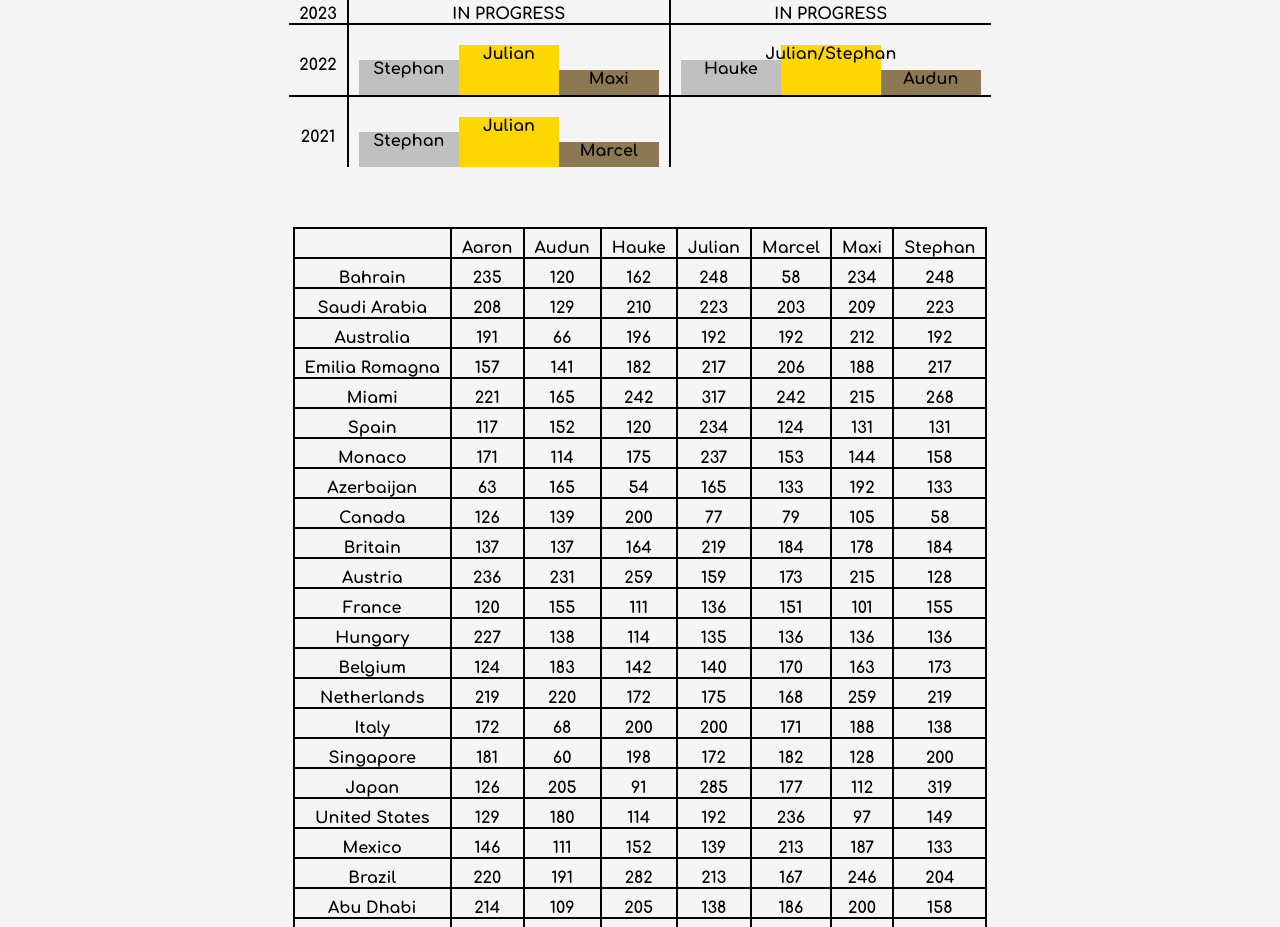
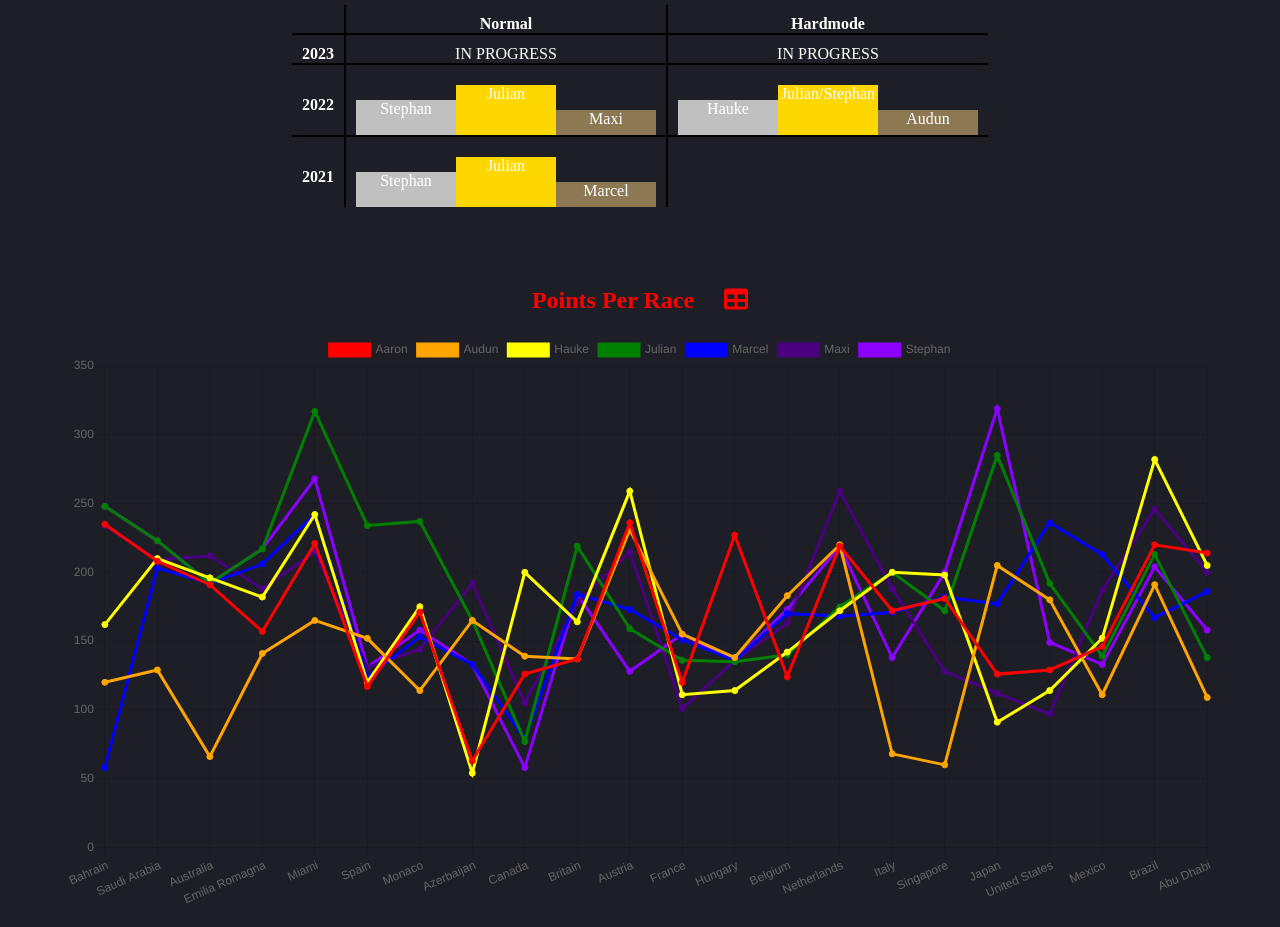
Before and after one commit to sbthepotato/F1-Fantasy-Graphs, a plain HTML site: page index.html in a window 1280 px wide. Shown: the part 72-999 px from the top of the page. Drawn offline with nearby package versions, Linux system fonts and the light colour scheme.

Commit message:
new style

```diff
--- a/index.html
+++ b/index.html
@@ -8,6 +8,7 @@
 
   <meta name="robots" content="noindex">
 
+  <link rel="stylesheet" href="https://cdnjs.cloudflare.com/ajax/libs/font-awesome/6.4.0/css/all.min.css" integrity="sha512-iecdLmaskl7CVkqkXNQ/ZH/XLlvWZOJyj7Yy7tcenmpD1ypASozpmT/E0iPtmFIB46ZmdtAc9eNBvH0H/ZpiBw==" crossorigin="anonymous" referrerpolicy="no-referrer" />
   <link rel="stylesheet" href="style.css">
 
   <script src="https://cdnjs.cloudflare.com/ajax/libs/jquery/3.7.0/jquery.js" integrity="sha512-8Z5++K1rB3U+USaLKG6oO8uWWBhdYsM3hmdirnOEWp8h2B1aOikj5zBzlXs8QOrvY9OxEnD2QDkbSKKpfqcIWw==" crossorigin="anonymous" referrerpolicy="no-referrer"></script>
@@ -79,18 +80,18 @@
 
   <section id="results">
 
-    <table id="overview-table"></table>
+    <h1>points per race &nbsp; &nbsp; <i id="switch-points-per-race" onclick="switchDisplay('points-per-race', 'table')" class="fa-solid fa-table"></i></h1>
+    <table id="points-per-race-table"></table>
 
-    <canvas id="pointsPerRace" style="width:100%;max-width:75vw"></canvas>
+    <canvas id="points-per-race-graph"></canvas>
 
-    <table id="totals-table"></table>
+    <h1>points over the season &nbsp; &nbsp; <i id="switch-total-points" onclick="switchDisplay('total-points', 'table')" class="fa-solid fa-table"></i></h1>
+    <table id="total-points-table"></table>
 
-    <canvas id="totalPoints" style="width:100%;max-width:75vw"></canvas>
+    <canvas id="total-points-graph"></canvas>
 
   </section>
 
 </body>
 
-<script>showYear(2022, 'normal')</script>
-
 </html>
--- a/script.js
+++ b/script.js
@@ -1,3 +1,7 @@
+$(document).ready(function() {
+  showYear(2022, 'normal');
+});
+
 
 /**
 * the color rotation for graphs
@@ -18,7 +22,7 @@ const colors = [
   '#FFD700',  // Gold
   '#00FF00',  // Lime
   '#00FFFF',  // Cyan
-  '#000080'   // Navy
+  '#FFFFFF'   // White
 ];
 
 
@@ -86,7 +90,6 @@ function transposeData(data) {
 */
 function getMedian(array) {
   const sortedArray = array.sort((a, b) => a - b);
-
   const middleIndex = Math.floor(sortedArray.length / 2);
 
   if (sortedArray.length % 2 === 1) {
@@ -163,6 +166,30 @@ function createHTMLTable(data, tableName) {
       htmlCell.innerHTML = cell;
     });
   });
+
+  table.rows[0].cells[0].innerHTML = '<i class="fa-solid fa-arrows-rotate"></i>';
+}
+
+
+/**
+ * Changes the display between showing a table and showing a graph
+ */
+function switchDisplay(section, newSet) {
+  switchButton = document.getElementById('switch-' + section);
+  table = document.getElementById(section+'-table');
+  canvas = document.getElementById(section+'-graph');
+
+  if (newSet === 'table'){
+    switchButton.className = 'fa-solid fa-chart-line';
+    switchButton.onclick = function(){switchDisplay(section, 'graph')};
+    table.style.display = 'block';
+    canvas.style.display = 'none';
+  } else {
+    switchButton.className = 'fa-solid fa-table';
+    switchButton.onclick = function(){switchDisplay(section, 'table')};
+    table.style.display = 'none';
+    canvas.style.display = 'block';
+  }
 }
 
 
@@ -217,18 +244,18 @@ function showYear(year, mode) {
     .then(data => {
       parseFloats(data);
 
-      plotData(data, 'pointsPerRace');
+      plotData(data, 'points-per-race-graph');
 
       dataTotals = totalPoints(data);
       dataTotals = transposeData(dataTotals);
-      createHTMLTable(dataTotals, 'totals-table');
+      createHTMLTable(dataTotals, 'total-points-table');
 
       dataTotals = transposeData(dataTotals);
-      plotData(dataTotals, 'totalPoints');
+      plotData(dataTotals, 'total-points-graph');
 
       data = aggregateStats(data);
       data = transposeData(data);
-      createHTMLTable(data, 'overview-table');
+      createHTMLTable(data, 'points-per-race-table');
 
     });
 }
--- a/style.css
+++ b/style.css
@@ -1,20 +1,22 @@
-@import url('https://fonts.googleapis.com/css2?family=Comfortaa:wght@700&display=swap');
-
 
 :root {
   --black: #15151e;
-  --red: 225, 6, 0;
-  --white: #f5f5f5;
+  --grey: #1e1e27;
+  --light-grey: #2b2b33;
+  --grey-text: #949498;
+  --red: #e10600;
+  --off-white: #f8f5f2;
 }
 
 html {
-  font-family: 'Comfortaa', cursive, serif;
+  /* font-family: 'Comfortaa', cursive, serif; */
   text-rendering: optimizeLegibility;
   width: 100%;
   font-smooth: always;
   scroll-behavior: smooth;
   text-align: center;
-  background: var(--white);
+  background: var(--black);
+  color: white;
 }
 
 body,
@@ -23,17 +25,17 @@ header,
 .content-wrapper,
 section,
 canvas,
+table,
 footer {
+  margin: 0;
   display: flex;
+  background: var(--grey);
 }
 
-body,
 h1,
-h2,
-h3,
-h4,
-p {
-  margin: 0;
+h2{
+  text-transform: capitalize;
+  color: red;
 }
 
 a {
@@ -60,11 +62,12 @@ section {
   flex-direction: column;
   align-items: center;
   justify-content: center;
+  width: 90%;
 }
 
-/* ----------- */
-/* overview   */
 /* --------- */
+/* overview */
+/* ------- */
 section#overview {
 
 }
@@ -81,6 +84,7 @@ section#overview table th {
 }
 
 section#overview table tr:first-child th {
+  font-weight: bolder;
   border-top: 0;
 }
 
@@ -90,6 +94,7 @@ section#overview table tr:last-child td {
 
 section#overview table tr td:first-child,
 section#overview table tr th:first-child {
+  font-weight: bolder;
   border-left: 0;
 }
 
@@ -149,11 +154,10 @@ section#overview div.podium-wrapper>div:nth-child(3) {
 }
 
 
-/* ---------- */
-/* results   */
 /* -------- */
+/* results */
+/* ------ */
 section#results {
-
 }
 
 section#results table td,
@@ -162,7 +166,6 @@ section#results table th {
   padding: 10px 10px 0px 10px;
 }
 
-
 section#results table {
   display: block;
   border-spacing: 0;
@@ -170,3 +173,14 @@ section#results table {
   overflow: hidden;
   background-color: var(--white);
 }
+
+section#results table tr:first-child td ,
+section#results table tr td:first-child ,
+section#results table tr th:first-child {
+  font-weight: bolder;
+}
+
+
+section#results table {
+  display: none;
+}
```
